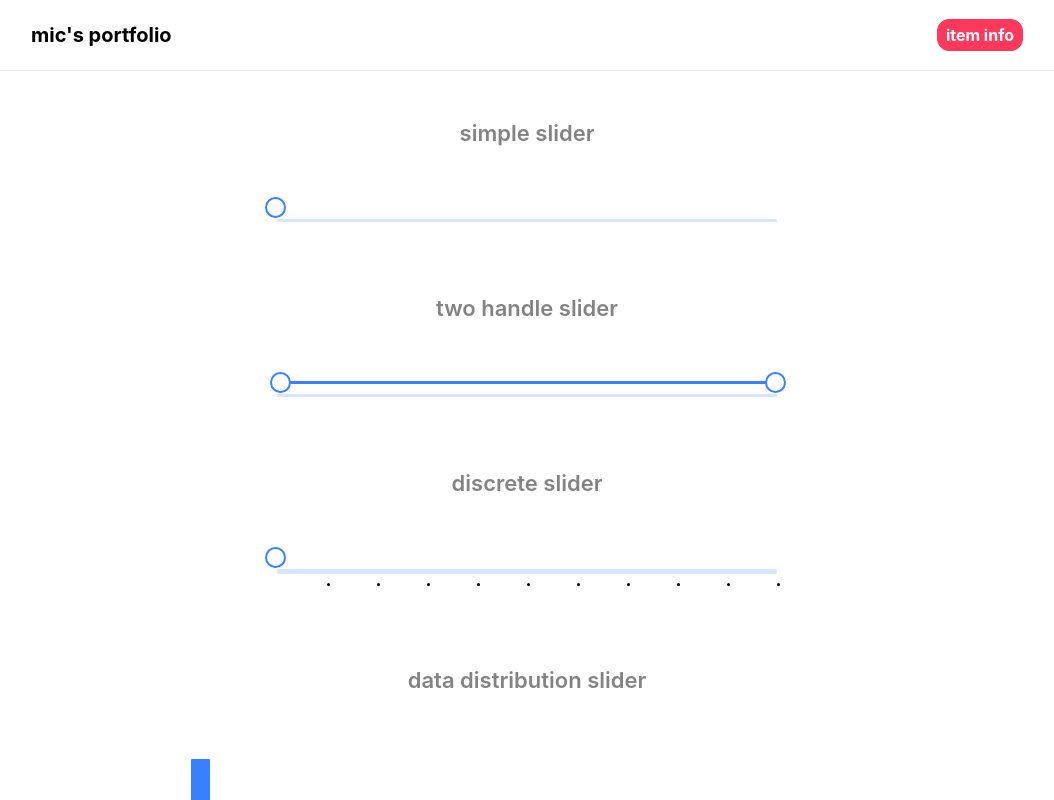
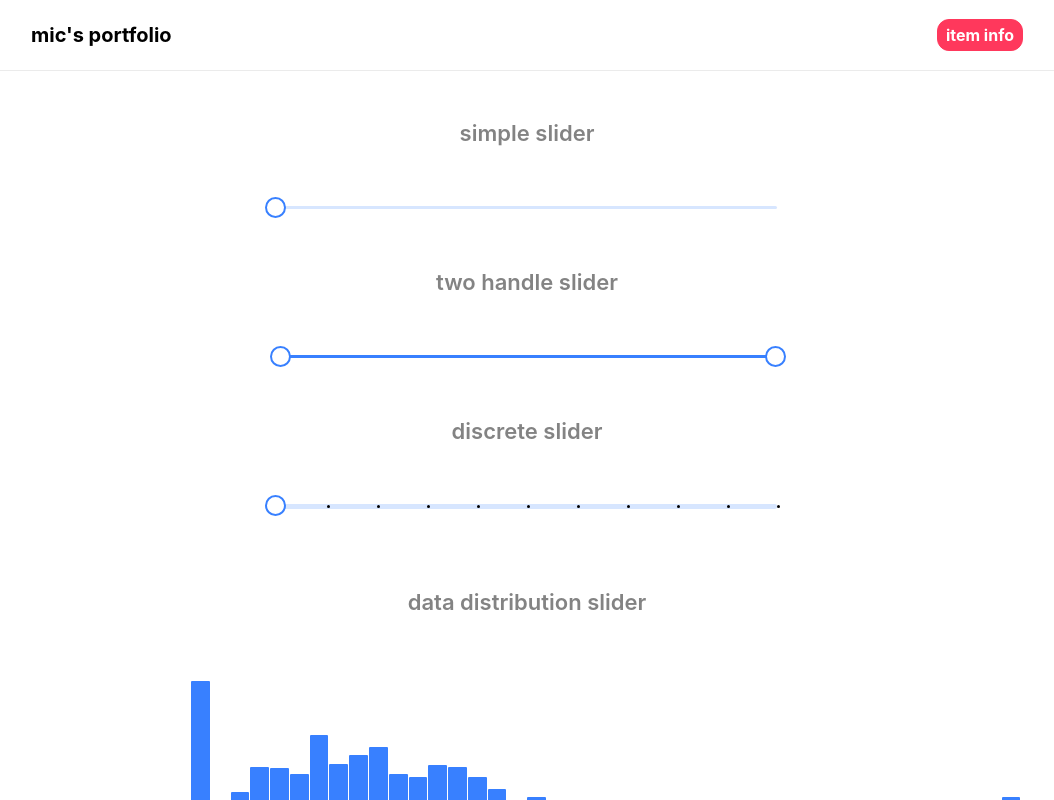
Before and after one commit to mhumphri/shop-app, a React (Create React App) app: page /rangeSlider in a window 1280 px wide. Shown: the top 800 px of the page, without its empty margins (113-1167 px from the left). Built offline with nearby package versions, Linux system fonts and the light colour scheme.

Commit message:
removing padding from slider track outer container

```diff
--- a/src/rangeSlider/css/rangeSlider.css
+++ b/src/rangeSlider/css/rangeSlider.css
@@ -76,7 +76,7 @@
 
 /* button container */
 .rangeslider-af3 {
-  height: 15px;
+  height: 25px;
   top: -9px;
   left: -2px;
   bottom: 4px;
@@ -88,7 +88,6 @@
 .rangeslider-jn7 {
   position: relative;
   overflow: visible;
-  padding: 13px 0px;
 }
 
 /* COMPONENT - discreteSlider.js */
```
